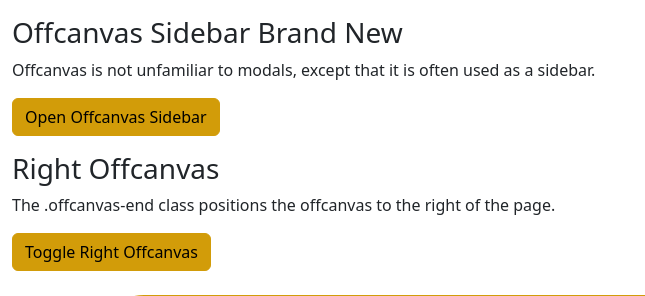
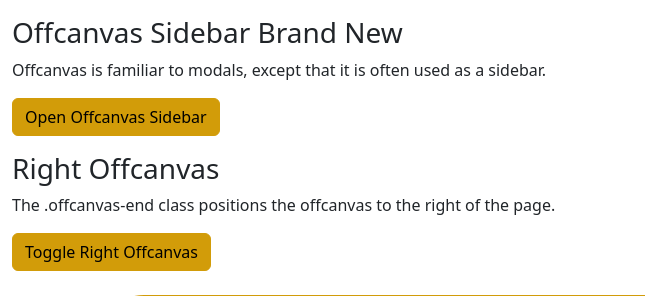
Before and after one commit to azznwind/flask-bootstrap, a Flask app: page / in a window 1280 px wide. Shown: the part 56-352 px from the top of the page, without its empty margins (0-645 px from the left). Run offline with Flask 2, Linux system fonts and the light colour scheme; some libraries are stand-ins or nearby versions.

Commit message:
content change

```diff
--- a/templates/index.html
+++ b/templates/index.html
@@ -20,7 +20,7 @@
 
 <div class="container-fluid mt-3">
   <h3>Offcanvas Sidebar Brand New</h3>
-  <p>Offcanvas is not unfamiliar to modals, except that it is often used as a sidebar.</p>
+  <p>Offcanvas is familiar to modals, except that it is often used as a sidebar.</p>
   <button class="btn btn-primary" type="button" data-bs-toggle="offcanvas" data-bs-target="#demo">
     Open Offcanvas Sidebar
   </button>
```
